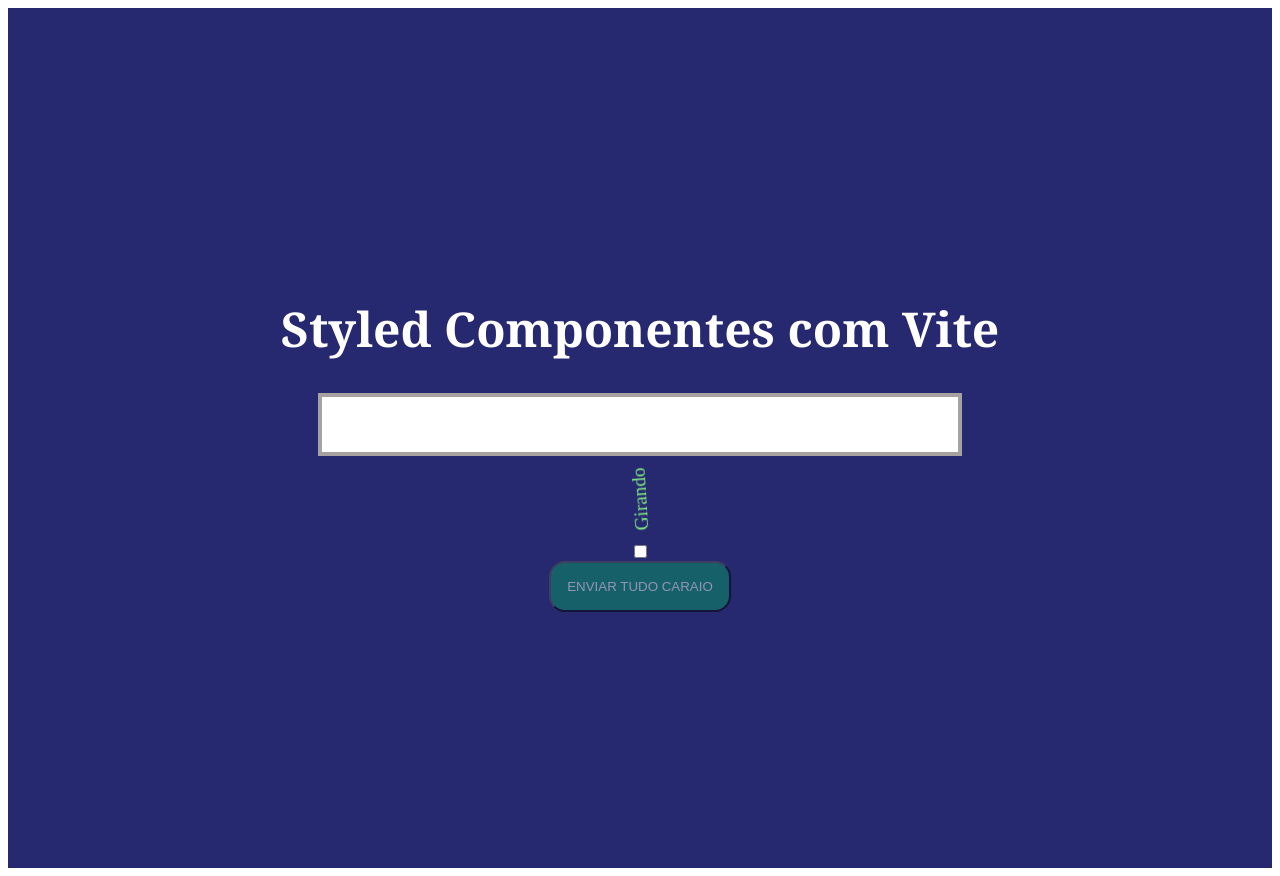
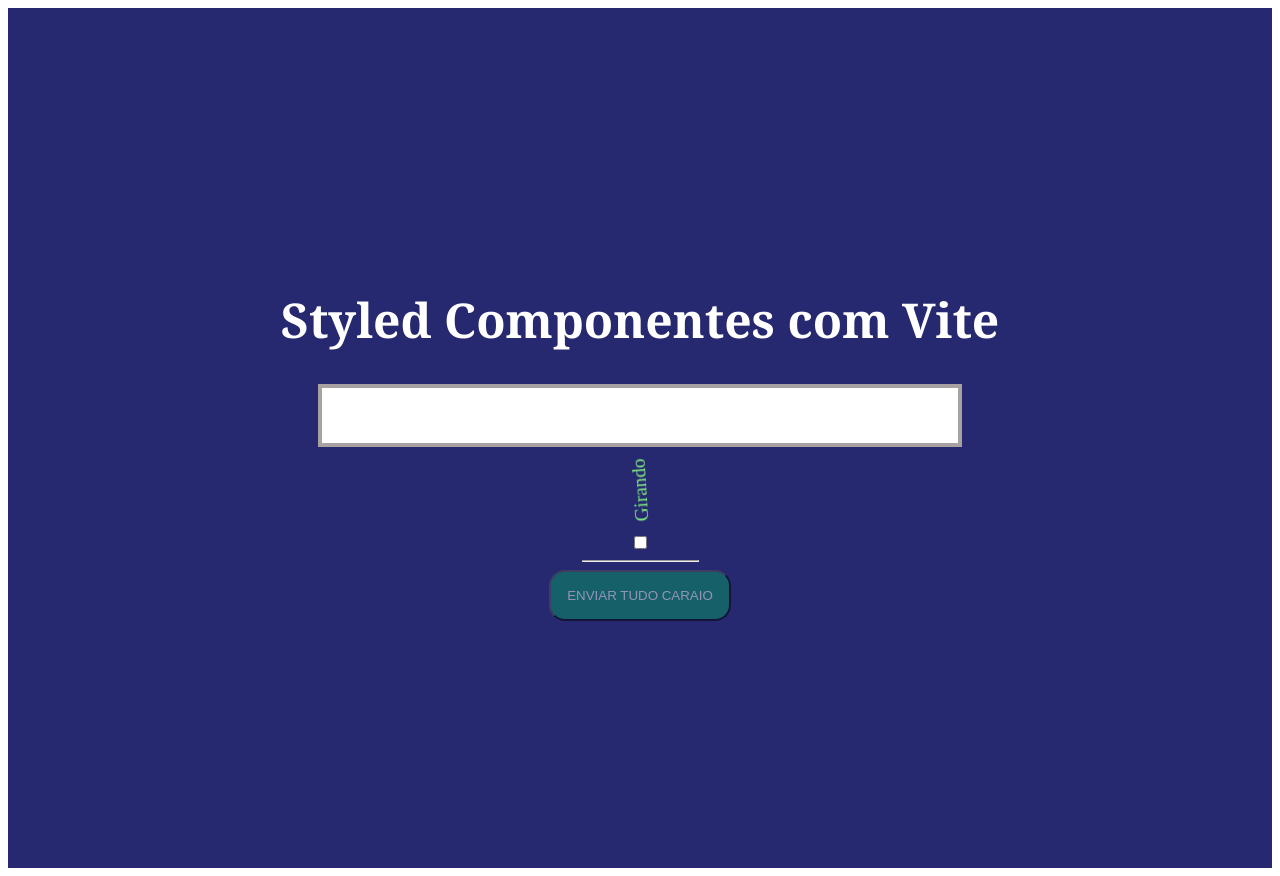
Before and after one commit to allanqueiroz02/playground, a React (Vite) app in the folder front/myStyledComp/: page / in a window 1280 px wide. Built offline with nearby package versions, Linux system fonts and the light colour scheme.

Commit message:
just a hr

```diff
--- a/front/myStyledComp/src/App.jsx
+++ b/front/myStyledComp/src/App.jsx
@@ -63,6 +63,7 @@
           value={changeColorTitle}
           onClick={() => setChangeColorTitle((oldV) => !oldV)}
         />
+        <hr style={{ width: 115 }} />
         <CustomButton onClick={() => console.log("Consologzou")}>
           ENVIAR TUDO CARAIO
         </CustomButton>
```
